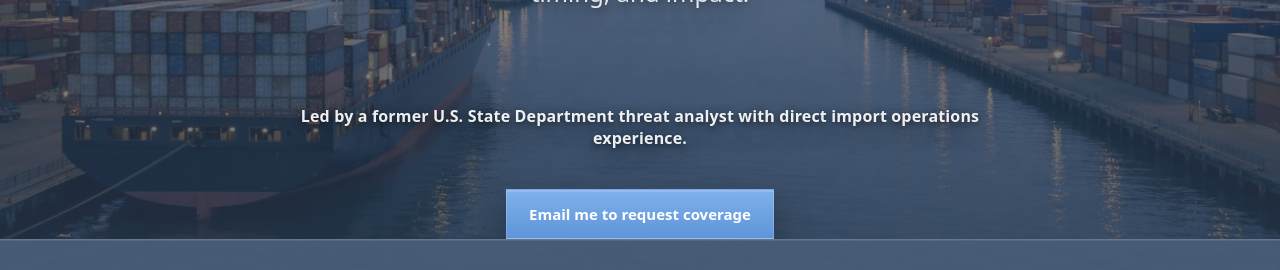
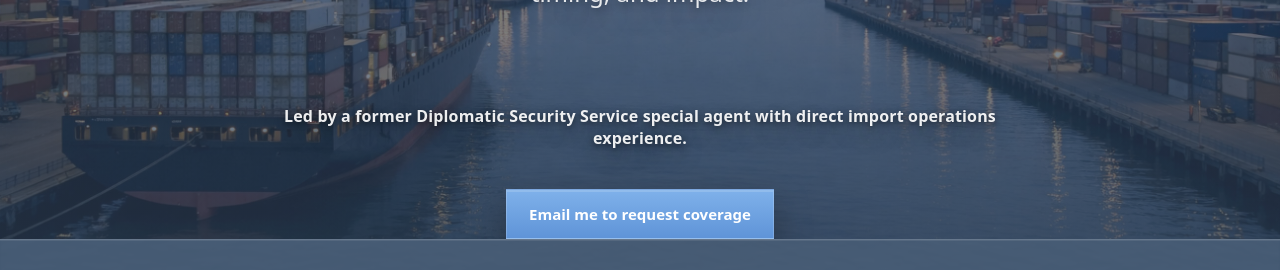
Before and after one commit to importrisk/import-risk-intelligence-site, a Jekyll site: the page built from index.html, in a window 1280 px wide. Shown: the part 412-682 px from the top of the page. Built offline with Jekyll 4.4.1, drawn with Linux system fonts in a browser that asks for light colours.

Commit message:
Update index.html

```diff
--- a/index.html
+++ b/index.html
@@ -21,7 +21,7 @@ description: Independent risk assessment for U.S. importers.
     </p>
 
     <p class="hero-cta-note">
-      Led by a former U.S. State Department threat analyst with direct import operations experience.
+      Led by a former Diplomatic Security Service special agent with direct import operations experience.
     </p>
 
     <div class="hero-actions">
```
